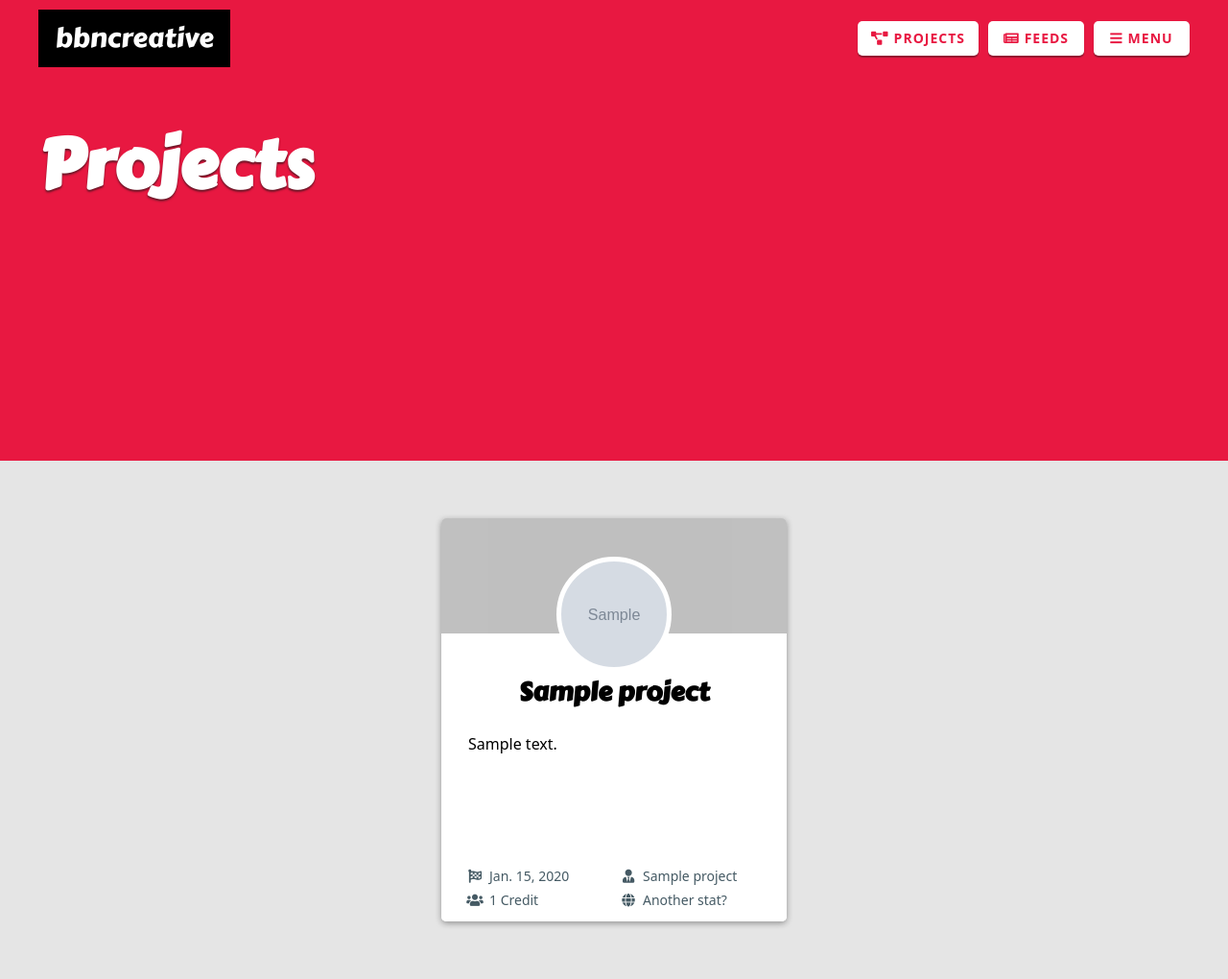
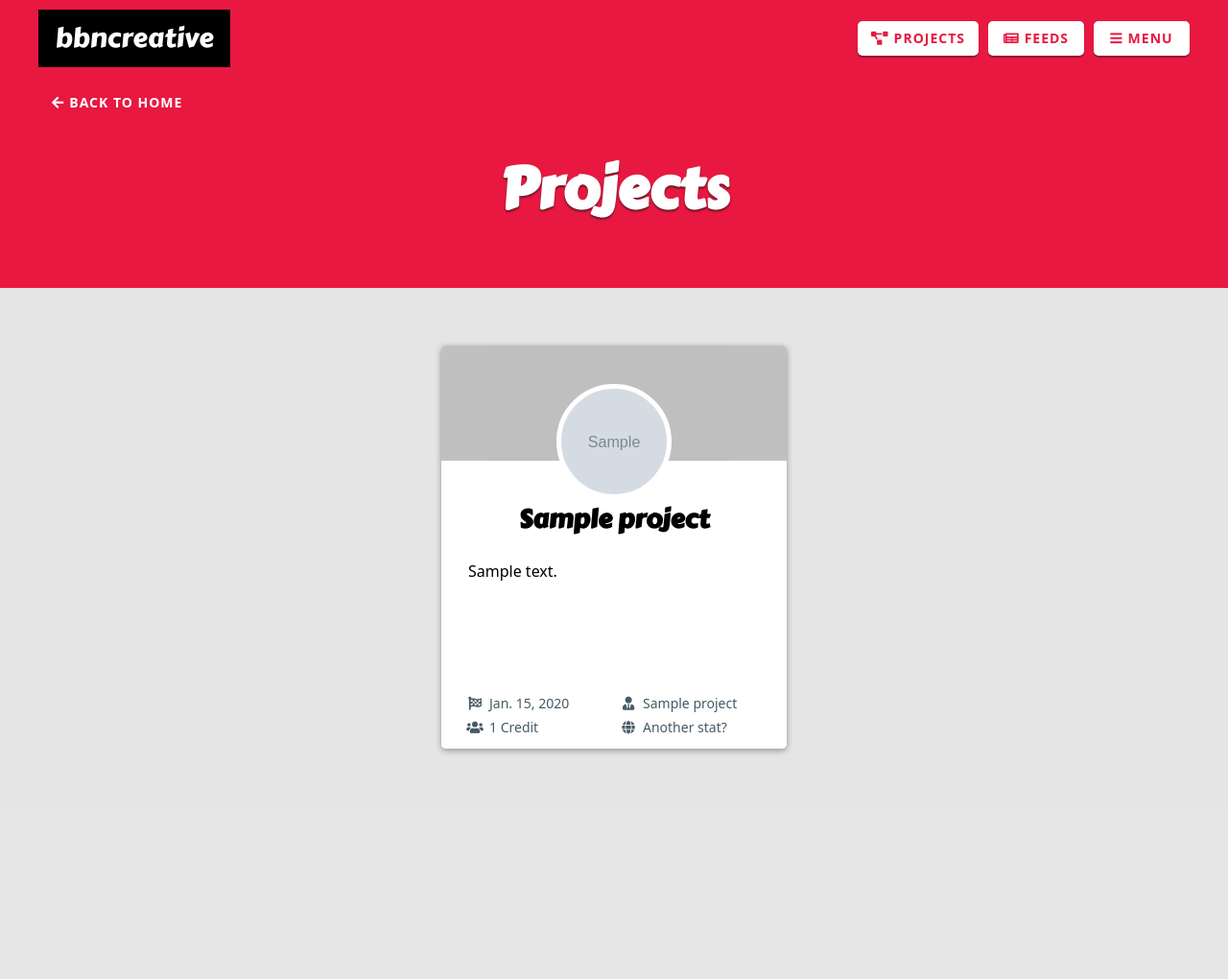
Before and after one commit to aaroncawte/bbncreative-django, a Django app: page /projects/ in a window 1280 px wide. Shown: the whole page at 96% size. After the commit the page ends 786 px from the top, so only its background shows below. Run offline with Django 3.2, Linux system fonts and the light colour scheme; tables that the repository leaves empty hold one stand-in row (values such as "Sample post"); grey boxes marked "Sample" are stand-in pictures; some libraries are stand-ins or nearby versions; some web fonts are replaced; grey boxes are pictures that could not be loaded.

Commit message:
Top Window Tweaks, CSS Re-Ordering

```diff
--- a/static/js/ui.js
+++ b/static/js/ui.js
@@ -16,7 +16,7 @@ function stringifyPixel(val) {
 function sizeHeroWindow() {
     const absoluteMinimum = 400;
     const offset = 100 + 80;
-    let windowHeight = window.innerHeight;
+    let windowHeight = document.body.clientHeight;
 
     let firstWindowHeight = absoluteMinimum;
     $(".window-first").css("min-height", stringifyPixel(firstWindowHeight));
@@ -31,18 +31,20 @@ function sizeHeroWindow() {
 function sizeHeroImage() {
     const $heroImage = $(".first-hero-image");
 
-    let windowWidth = window.innerWidth;
+    let windowWidth = document.body.clientWidth; // Excluding scroll bar
+    let logoSpace = 240;
     let wrapper = windowWidth;
-    if (windowWidth > wideBreakpoint) {
-        wrapper = 1200;
-    }
-    let logoSpace = 240;
 
-    if (windowWidth > mobileBreakpoint) {
+    if (windowWidth >= wideBreakpoint)
+        wrapper = 1240;
+
+    if (windowWidth >= mobileBreakpoint) {
         let boxWidth = (windowWidth - wrapper) / 2 + (wrapper - logoSpace);
         $heroImage.css("width", stringifyPixel(boxWidth));
+        $heroImage.css("height", "calc(100% - 70px)");
     } else {
         $heroImage.css("width", "100%");
+        $heroImage.css("height", "100%");
     }
 }
 
--- a/static/style/_structure.scss
+++ b/static/style/_structure.scss
@@ -2,48 +2,6 @@ $nav-height: 80px;
 
 $logo-background: black;
 $logo-colour: white;
-
-/* Windows divide the page vertically and each contain a wrapper
-   ======================================================================== */
-.window {
-	width: 100%;
-	display: flex;
-	flex-direction: column;
-}
-
-.window-first, .window-hero {
-	padding-top: $nav-height;
-	background-color: $blue-grey1;
-	color: #fff;
-}
-
-.window-first {
-	min-height: 525px;
-}
-
-/* Wrapper to centre on wide viewports
-   ======================================================================== */
-@media (max-width: $break-window-width-1) {
-	.wrapper-1200 {
-		box-sizing: border-box;
-		width: 100%;
-		max-width: 100%;
-		padding: 0 20px;
-	}
-}
-
-@media (min-width: $break-window-width) {
-	.wrapper-1200 {
-		width: 1200px;
-		max-width: 1200px;
-		padding: 0 20px;
-	}
-}
-
-.wrapper-1200 {
-	margin: 0 auto;
-	position: relative;
-}
 
 /* Navigation Bar
    ======================================================================== */
@@ -265,26 +223,47 @@ nav {
 	}
 }
 
-/* Header Styles
+/* Windows divide the page vertically and each contain a wrapper
    ======================================================================== */
-.window-first {
-	background-color: $bbn1;
-	position: relative;
+.window {
+	width: 100%;
+	display: flex;
+	flex-direction: column;
+}
+
+.window-title, .window-first, .window-hero {
+	padding-top: $nav-height;
+	background-color: $blue-grey1;
+	color: #fff;
 	.wrapper-1200 {
 		display: flex;
 		flex-direction: column;
-		justify-content: center;
 	}
 	h1 {
-		color: white;
+		color: #fff;
 		text-shadow: 0 2px 2px rgba($off-black, 0.6);
-	}
-	.wrapper-1200 {
-		z-index: 2;
-		position: relative;
 	}
 	button.secondary {
 		color: white;
+	}
+}
+
+.window-title {
+	min-height: 220px;
+	background-color: $bbn1;
+	h1 {
+		margin-top: 0.3em;
+		text-align: center;
+	}
+}
+
+.window-first {
+	min-height: 525px;
+	position: relative;
+	.wrapper-1200 {
+		justify-content: center;
+		z-index: 2;
+		position: relative;
 	}
 }
 
@@ -298,13 +277,15 @@ nav {
 }
 
 @media (max-width: $break-mobile) {
+	.window-title, .window-first {
+		h1 {
+			text-align: center;
+			font-size: 48px;
+		}
+	}
 	.window-first {
 		.wrapper-1200 {
 			padding-bottom: 30px;
-		}
-		h1 {
-			text-align: center;
-			font-size: 48px;
 		}
 	}
 	.first-hero-image {
@@ -320,13 +301,14 @@ nav {
 }
 
 @media (min-width: $break-mobile) {
+	.window-title, .window-first {
+		h1 {
+			font-size: 60px;
+		}
+	}
 	.window-first {
 		.wrapper-1200 {
 			padding-bottom: 50px;
-		}
-		h1 {
-			text-align: left;
-			font-size: 60px;
 		}
 	}
 	.first-hero-image {
@@ -342,6 +324,32 @@ nav {
 	}
 }
 
+/* Wrapper to centre on wide viewports
+   ======================================================================== */
+@media (max-width: $break-window-width-1) {
+	.wrapper-1200 {
+		box-sizing: border-box;
+		width: 100%;
+		max-width: 100%;
+		padding: 0 20px;
+	}
+}
+
+@media (min-width: $break-window-width) {
+	.wrapper-1200 {
+		width: 1200px;
+		max-width: 1200px;
+		padding: 0 20px;
+	}
+}
+
+.wrapper-1200 {
+	margin: 0 auto;
+	position: relative;
+}
+
+/* Header Content Styles
+   ======================================================================== */
 .details-box {
 	box-sizing: border-box;
 	width: 200px;
@@ -531,17 +539,53 @@ nav {
 	position: relative;
 	overflow: hidden;
 	width: 360px;
-	height: 420px;
+	max-width: 100%;
 	margin: 20px;
 	padding: 0;
 	font-weight: normal;
 	box-shadow: 0 2px 6px rgba($off-black, 0.4);
 }
 
+@media (max-width: 460px) {
+	.card {
+		height: 470px;
+	}
+	.feed-card .card-content {
+		height: 330px;
+	}
+	.project-card .card-content {
+
+	}
+	.meta-stats {
+		height: 100px;
+		.meta-stat {
+			width: 100%;
+		}
+	}
+}
+
+@media (min-width: 460px) {
+	.card {
+		height: 420px;
+	}
+	.feed-card .card-content {
+		height: 280px;
+	}
+	.project-card .card-content {
+
+	}
+	.meta-stats {
+		height: 50px;
+		.meta-stat {
+			width: 50%;
+		}
+	}
+}
+
 .card-logo, .card-icon {
 	box-sizing: border-box;
 	position: absolute;
-	left: 120px;
+	left: calc(50% - 60px);
 	z-index: 2;
 	width: 120px;
 	height: 120px;
@@ -563,7 +607,6 @@ nav {
 .feed-card {
 	@extend .card;
 	.card-content {
-		height: 280px;
 		padding: 10px 20px;
 	}
 	.card-icon {
@@ -593,12 +636,10 @@ nav {
 	}
 	.meta-stats {
 		width: 100%;
-		height: 50px;
 		display: flex;
 		flex-wrap: wrap;
 	}
 	.meta-stat {
-		width: 160px;
 		height: 25px;
 		line-height: 25px;
 		font-size: 14px;
@@ -610,7 +651,7 @@ nav {
 		}
 	}
 	.card-bio {
-		box-sizing: padding-box;
+		box-sizing: border-box;
 		width: 100%;
 		line-height: 24px;
 		height: 120px;
--- a/static/style/style.css
+++ b/static/style/style.css
@@ -233,40 +233,6 @@ input[type=reset]:hover, input[type=reset]:active, button.secondary:hover, butto
     background-color: transparent;
     color: #263238;
     box-shadow: none; }
-
-/* Windows divide the page vertically and each contain a wrapper
-   ======================================================================== */
-.window {
-  width: 100%;
-  display: flex;
-  flex-direction: column; }
-
-.window-first, .window-hero {
-  padding-top: 80px;
-  background-color: #455a64;
- color: #fff;
-}
-
-.window-first {
- min-height: 525px;
-}
-
-/* Wrapper to centre on wide viewports
-   ======================================================================== */
-@media (max-width: 1279px) {
-  .wrapper-1200 {
-    box-sizing: border-box;
-    width: 100%;
-    max-width: 100%;
-    padding: 0 20px; } }
-@media (min-width: 1280px) {
-  .wrapper-1200 {
-    width: 1200px;
-    max-width: 1200px;
-    padding: 0 20px; } }
-.wrapper-1200 {
-  margin: 0 auto;
-  position: relative; }
 
 /* Navigation Bar
    ======================================================================== */
@@ -508,31 +474,54 @@ nav {
 
   .menu-close {
     display: none; } }
-/* Header Styles
+
+/* Windows divide the page vertically and each contain a wrapper
    ======================================================================== */
+.window {
+ width: 100%;
+ display: flex;
+ flex-direction: column;
+}
+
+.window-title, .window-first, .window-hero {
+ padding-top: 80px;
+ background-color: #455a64;
+ color: #fff;
+}
+
+.window-title .wrapper-1200, .window-first .wrapper-1200, .window-hero .wrapper-1200 {
+ display: flex;
+ flex-direction: column;
+}
+
+.window-title h1, .window-first h1, .window-hero h1 {
+ color: #fff;
+ text-shadow: 0 2px 2px rgba(22, 22, 22, 0.6);
+}
+
+.window-title button.secondary, .window-first button.secondary, .window-hero button.secondary {
+ color: white;
+}
+
+.window-title {
+ min-height: 220px;
+ background-color: #e81841;
+}
+
+.window-title h1 {
+ margin-top: 0.3em;
+ text-align: center;
+}
+
 .window-first {
-  background-color: #e81841;
+ min-height: 525px;
  position: relative;
 }
 
 .window-first .wrapper-1200 {
- display: flex;
- flex-direction: column;
  justify-content: center;
-}
-
-.window-first h1 {
- color: white;
- text-shadow: 0 2px 2px rgba(22, 22, 22, 0.6);
-}
-
-.window-first .wrapper-1200 {
  z-index: 2;
  position: relative;
-}
-
-.window-first button.secondary {
- color: white;
 }
 
 .first-hero-image {
@@ -545,12 +534,13 @@ nav {
 }
 
 @media (max-width: 690px) {
+ .window-title h1, .window-first h1 {
+	text-align: center;
+	font-size: 48px;
+ }
+
   .window-first .wrapper-1200 {
 	 padding-bottom: 30px;
-	}
-  .window-first h1 {
-    text-align: center;
-	 font-size: 48px;
 	}
 
   .first-hero-image {
@@ -565,12 +555,12 @@ nav {
 	}
 }
 @media (min-width: 690px) {
+ .window-title h1, .window-first h1 {
+	font-size: 60px;
+ }
+
   .window-first .wrapper-1200 {
 	 padding-bottom: 50px;
-	}
-  .window-first h1 {
-    text-align: left;
-	 font-size: 60px;
 	}
 
   .first-hero-image {
@@ -584,6 +574,33 @@ nav {
 	 font-size: 72px;
 	}
 }
+
+/* Wrapper to centre on wide viewports
+   ======================================================================== */
+@media (max-width: 1279px) {
+ .wrapper-1200 {
+	box-sizing: border-box;
+	width: 100%;
+	max-width: 100%;
+	padding: 0 20px;
+ }
+}
+
+@media (min-width: 1280px) {
+ .wrapper-1200 {
+	width: 1200px;
+	max-width: 1200px;
+	padding: 0 20px;
+ }
+}
+
+.wrapper-1200 {
+ margin: 0 auto;
+ position: relative;
+}
+
+/* Header Content Styles
+   ======================================================================== */
 .details-box {
   box-sizing: border-box;
   width: 200px;
@@ -817,17 +834,52 @@ nav {
   position: relative;
   overflow: hidden;
   width: 360px;
-  height: 420px;
+ max-width: 100%;
   margin: 20px;
   padding: 0;
   font-weight: normal;
  box-shadow: 0 2px 6px rgba(22, 22, 22, 0.4);
 }
 
+@media (max-width: 460px) {
+ .card, .project-card, .feed-card {
+	height: 470px;
+ }
+
+ .feed-card .card-content {
+	height: 330px;
+ }
+
+ .meta-stats {
+	height: 100px;
+ }
+
+ .meta-stats .meta-stat {
+	width: 100%;
+ }
+}
+
+@media (min-width: 460px) {
+ .card, .project-card, .feed-card {
+	height: 420px;
+ }
+
+ .feed-card .card-content {
+	height: 280px;
+ }
+
+ .meta-stats {
+	height: 50px;
+ }
+
+ .meta-stats .meta-stat {
+	width: 50%;
+ }
+}
 .card-logo, .card-icon {
   box-sizing: border-box;
   position: absolute;
-  left: 120px;
+ left: calc(50% - 60px);
   z-index: 2;
   width: 120px;
  height: 120px;
@@ -836,7 +888,6 @@ nav {
 .project-card .card-content {
  padding: 40px 20px 10px;
 }
-
 .project-card .card-logo {
  top: 40px;
   border: 5px solid #fff;
@@ -845,10 +896,8 @@ nav {
 }
 
 .feed-card .card-content {
- height: 280px;
  padding: 10px 20px;
 }
-
 .feed-card .card-icon {
  top: 0;
  text-align: center;
@@ -878,13 +927,11 @@ nav {
 
 .card-content .meta-stats {
  width: 100%;
- height: 50px;
  display: flex;
  flex-wrap: wrap;
 }
 
 .card-content .meta-stat {
- width: 160px;
  height: 25px;
  line-height: 25px;
  font-size: 14px;
@@ -898,7 +945,7 @@ nav {
 }
 
 .card-content .card-bio {
- box-sizing: padding-box;
+ box-sizing: border-box;
  width: 100%;
  line-height: 24px;
  height: 120px;
--- a/templates/feeds.html
+++ b/templates/feeds.html
@@ -1,7 +1,10 @@
 {% extends "base.html" %}
 {% block body-content %}
-    <div class="window window-first">
+    <div class="window window-title">
         <div class="wrapper-1200">
+            <a href="/" class="no-text-decoration">
+                <button class="secondary"><i class="fas fa-arrow-left"></i>Back to Home</button>
+            </a>
             <h1>Feeds</h1>
         </div>
     </div>
--- a/templates/projects.html
+++ b/templates/projects.html
@@ -1,7 +1,10 @@
 {% extends "base.html" %}
 {% block body-content %}
-    <div class="window window-first">
+    <div class="window window-title">
         <div class="wrapper-1200">
+            <a href="/" class="no-text-decoration">
+                <button class="secondary"><i class="fas fa-arrow-left"></i>Back to Home</button>
+            </a>
             <h1>Projects</h1>
         </div>
     </div>
```
Also changed, not shown: 1 other file.
